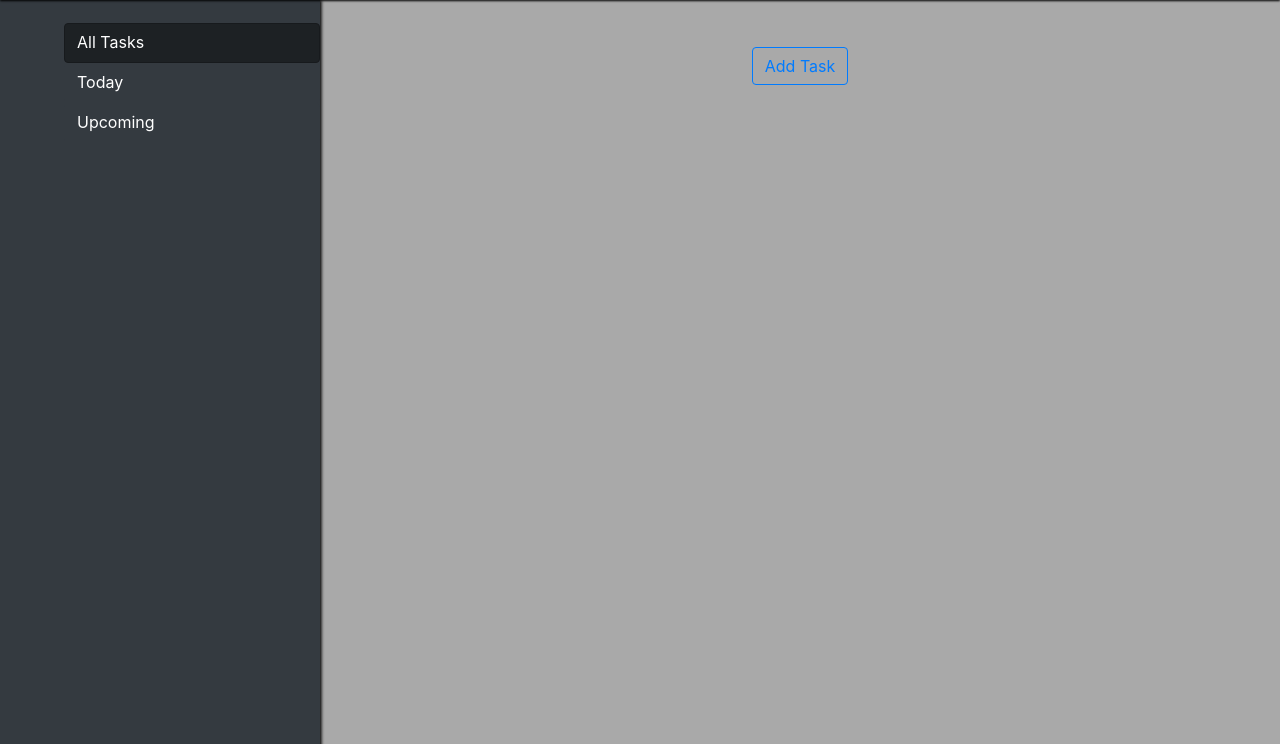
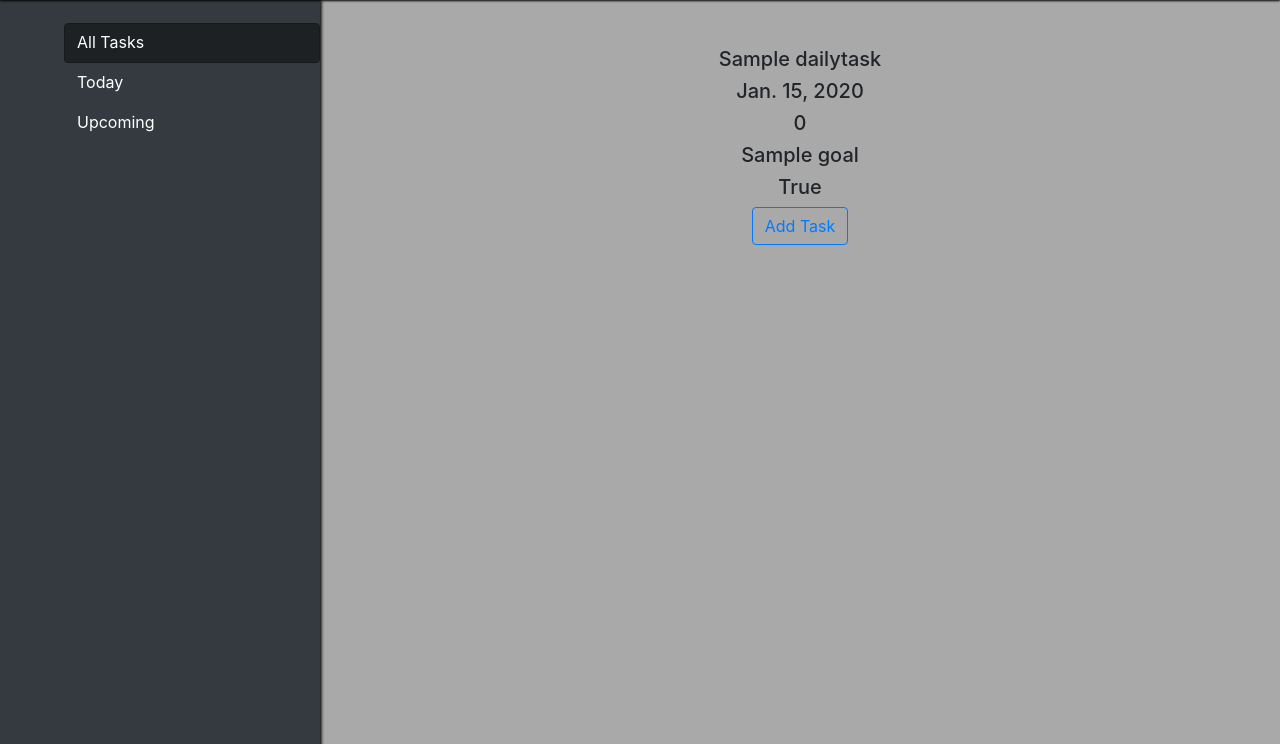
Before and after one commit to radik1999/task_planer, a Django app: page /tasks/ in a window 1280 px wide. Shown: the part 56-800 px from the top of the page. Run offline with Django 3.2, Linux system fonts and the light colour scheme; tables that the repository leaves empty hold one stand-in row (values such as "Sample post"); some libraries are stand-ins or nearby versions.

Commit message:
add task feature is implemented

```diff
--- /dev/null
+++ b/tasks_board/forms.py
@@ -0,0 +1 @@
+from django.forms import ModelForm
--- a/tasks_board/models.py
+++ b/tasks_board/models.py
@@ -1,3 +1,5 @@
+import datetime
+
 from django.conf import settings
 from django.db import models
 
@@ -22,7 +24,7 @@ class DailyTask(models.Model):
     title = models.CharField(max_length=128)
     priority = models.IntegerField(default=Priority.LOW, choices=Priority.choices)
     status = models.BooleanField(default=False)
-    date = models.DateField(blank=True, null=True)
+    date = models.DateField(default=datetime.date.today())
     main_task = models.ForeignKey('self', on_delete=models.CASCADE, blank=True, null=True)
     goal = models.ForeignKey(Goal, on_delete=models.SET_NULL, blank=True, null=True)
     owner = models.ForeignKey(settings.AUTH_USER_MODEL, on_delete=models.CASCADE, default=None)
--- a/tasks_board/static/tasks_board/js/base.js
+++ b/tasks_board/static/tasks_board/js/base.js
@@ -12,10 +12,8 @@ function login_user(endpoint, next){
             'password':password,
         },
         success : function(data){
-            console.log(data);
             if(data['message'] == "Success"){
                 window.location.href = next;
-                // location.reload(next)
             }
             else{
                 $("#login_error").html("Invalid login data. Try again");
@@ -23,3 +21,35 @@ function login_user(endpoint, next){
         }
     });
 }
+
+
+function add_task(endpoint){
+    title = document.getElementById("title").value;
+    date = document.getElementById("date").value;
+    priority = document.getElementById("priority").value;
+    goal = document.getElementById("goal").value;
+    status = document.getElementById("status").checked;
+    csrfmiddlewaretoken = document.getElementsByName("csrfmiddlewaretoken")[0].value;
+    // $("#login_error").html("");
+    $.ajax({
+        type:"POST",
+        url: endpoint,
+        data:{
+            'csrfmiddlewaretoken': csrfmiddlewaretoken,
+            'title': title,
+            'date': date,
+            'priority': priority,
+            'goal': goal,
+            'status': status
+        },
+        success : function(response){
+            if(response == "OK"){
+                $('#add_task').modal('hide');
+                location.reload();
+            }
+            // else{
+            //     $("#login_error").html("Invalid login data. Try again");
+            // }
+        }
+    });
+}
--- a/tasks_board/templates/tasks_board/add_task.html
+++ b/tasks_board/templates/tasks_board/add_task.html
@@ -1,18 +1,20 @@
+{% load static %}
+{% csrf_token %}
 <div class="modal" id="add_task">
     <div class="modal-dialog">
         <div class="modal-content bg-dark">
-            <form action="#" method="post">
-            {% csrf_token %}
+            <div class="modal-header">
 
-            <div class="modal-header">
                 <div class="form-group">
                     <div class="form-check">
                         <div class="form-check-label font-weight-bold">
-                            <input type="checkbox" class="form-check-input " name="status">Done
+                            <input type="checkbox" class="form-check-input " id="status" name="status">Done
                         </div>
                     </div>
                 </div>
+
                 <button class="close" data-dismiss="modal">&times;</button>
+
             </div>
 
             <div class="modal-body">
@@ -21,7 +23,7 @@
                         <div class="input-group-prepend">
                         <span class="input-group-text"> Title </span>
                         </div>
-                        <input type="text" class="form-control" name="title" placeholder="Task">
+                        <input type="text" class="form-control" id="title" name="title" placeholder="Task">
                     </div>
                 </div>
 
@@ -35,24 +37,29 @@
                 </div>
 
                 <div class="form-group">
-{#                        <label for="priority">Priority:</label>#}
                     <select class="custom-select" name="priority" id="priority">
-                        <option selected>Priority</option>
+                        <option selected value="">Priority</option>
                         <option value=0>Low</option>
                         <option value=1>Normal</option>
                         <option value=2>High</option>
                     </select>
                 </div>
 
+                <div class="form-group">
+                    <select class="custom-select" name="goal" id="goal">
+                        <option selected value="">Goal</option>
+                        <option value="test">test</option>
+                    </select>
+                </div>
 
             </div>
 
             <div class="modal-footer">
                 <div class="form-group mx-auto">
-                    <input type="submit" value="Save" class="btn btn-outline-primary" style="width: 100px">
+                    <input type="submit" onclick="add_task({% url 'board:add_task' %})" value="Save" class="btn btn-outline-primary" style="width: 100px">
                 </div>
             </div>
-        </form>
         </div>
     </div>
 </div>
+<script src="{% static 'tasks_board/js/base.js' %}"></script>
--- a/tasks_board/templates/tasks_board/all_tasks.html
+++ b/tasks_board/templates/tasks_board/all_tasks.html
@@ -1,4 +1,5 @@
 {% extends 'tasks_board/base.html' %}
+{% load static %}
 
 {% block title %}
     All Tasks
@@ -8,9 +9,17 @@
 {% block tasks_link_class %}active{% endblock %}
 {% block body %}
     <div class="p-5 text-center">
+        {% for task in tasks %}
+            <h5>{{ task.title }}</h5>
+            <h5>{{ task.date }}</h5>
+            <h5>{{ task.priority }}</h5>
+            <h5>{{ task.goal }}</h5>
+            <h5>{{ task.status }}</h5>
+        {% endfor %}
         {% include 'tasks_board/add_task.html' %}
         <button class="btn btn-outline-primary" data-toggle="modal" data-target="#add_task">
             Add Task
         </button>
     </div>
+
 {% endblock %}
--- a/tasks_board/urls.py
+++ b/tasks_board/urls.py
@@ -2,7 +2,8 @@ from django.urls import path
 
 
 from tasks_board.views import (
-    all_tasks, sign_up, sign_in, sign_out, current_day, upcoming
+    all_tasks, sign_up, sign_in, sign_out, current_day, upcoming,
+    add_task
 )
 
 
@@ -14,5 +15,6 @@ urlpatterns = [
     path('signup/', sign_up, name='sign_up'),
     path('', current_day, name='today'),
     path('tasks/', all_tasks, name='tasks'),
+    path('add_task/', add_task, name='add_task'),
     path('upcoming/', upcoming, name='upcoming'),
 ]
--- a/tasks_board/views.py
+++ b/tasks_board/views.py
@@ -6,10 +6,33 @@ from django.contrib.auth.forms import UserCreationForm
 from django.http import HttpResponse
 from django.shortcuts import render, redirect
 
+from .models import Goal, DailyTask
+
 
 def all_tasks(request):
-    return render(request, 'tasks_board/all_tasks.html')
+    tasks = DailyTask.objects.all()
+    goals = Goal.objects.all()
+    return render(request, 'tasks_board/all_tasks.html', {'tasks': tasks, 'goals': goals})
 
+
+def add_task(request):
+    if request.method == 'POST':
+        task = DailyTask()
+        task.title = request.POST.get('title')
+        date = request.POST.get('date')
+        if date:
+            task.date = date
+        goal = request.POST.get('goal')
+        if goal:
+            task.goal = goal
+        priority = request.POST.get('priority')
+        if priority:
+            task.priority = priority
+        status = request.POST.get('status')
+        task.status = True if status == 'true' else False
+        task.owner = request.user
+        task.save()
+        return HttpResponse('OK')
 
 def current_day(request):
     return render(request, 'tasks_board/today.html')
```
